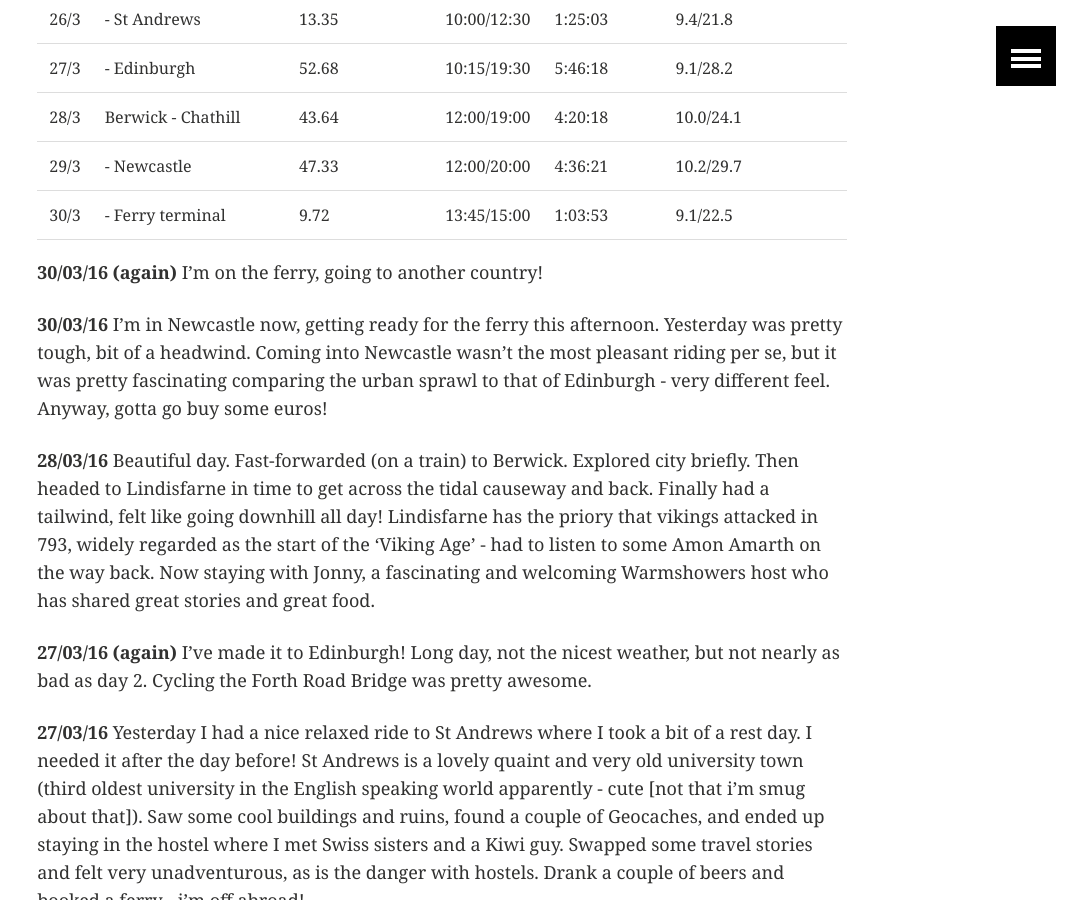
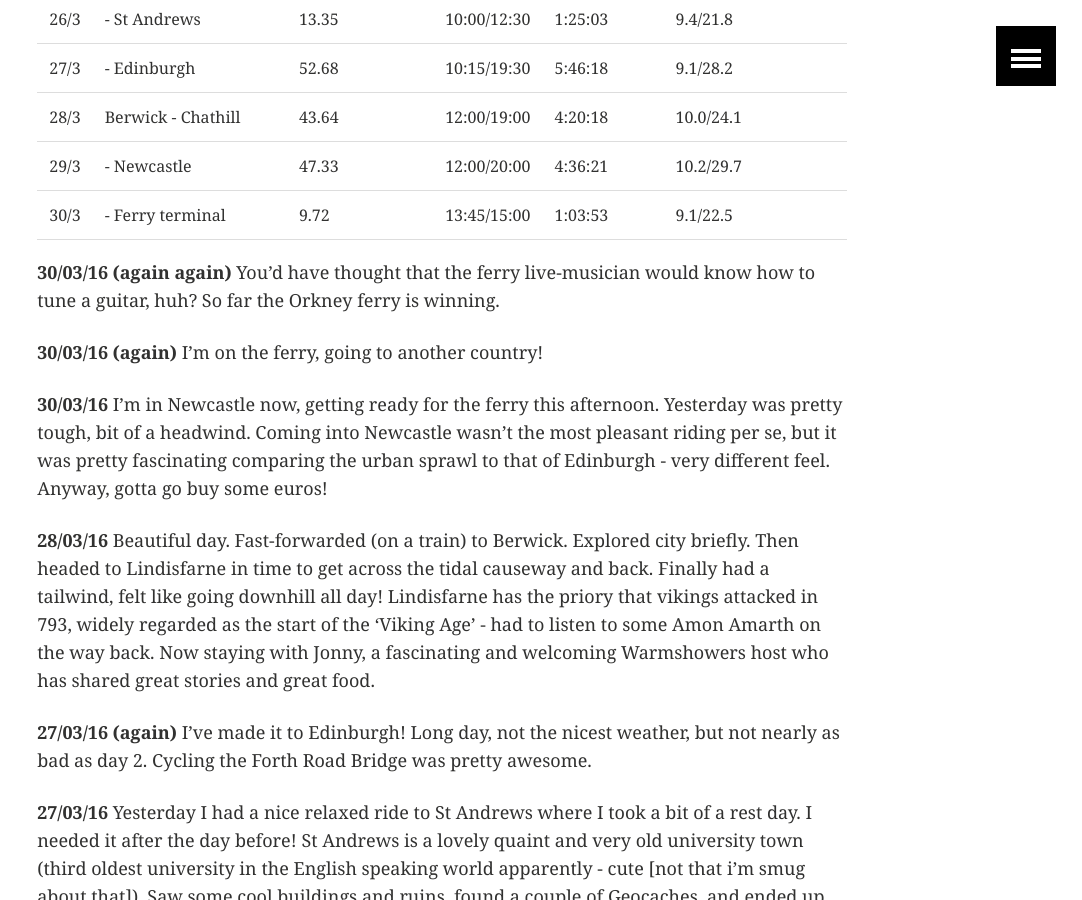
Before and after one commit to ArthurStart/git-blog, a Jekyll site: the page built from _posts/touring/2016-03-24-Quick-Update.md, in a window 1280 px wide and 900 px high, scrolled down 467 px. Shown: the whole window, without its empty margins (198-1280 px from the left). Built offline with Jekyll 4.4.1, drawn with Linux system fonts in a browser that asks for light colours; comment, search, counter and statistics services are not loaded.

Commit message:
Another update from the ferry

```diff
--- a/_posts/touring/2016-03-24-Quick-Update.md
+++ b/_posts/touring/2016-03-24-Quick-Update.md
@@ -18,6 +18,8 @@ image:
 | 29/3 | - Newcastle            | 47.33 | 12:00/20:00 | 4:36:21 | 10.2/29.7 |
 | 30/3 | - Ferry terminal       |  9.72 | 13:45/15:00 | 1:03:53 |  9.1/22.5 |
 
+**30/03/16 (again again)**
+You'd have thought that the ferry live-musician would know how to tune a guitar, huh? So far the Orkney ferry is winning.
 
 **30/03/16 (again)**
 I'm on the ferry, going to another country!
```
